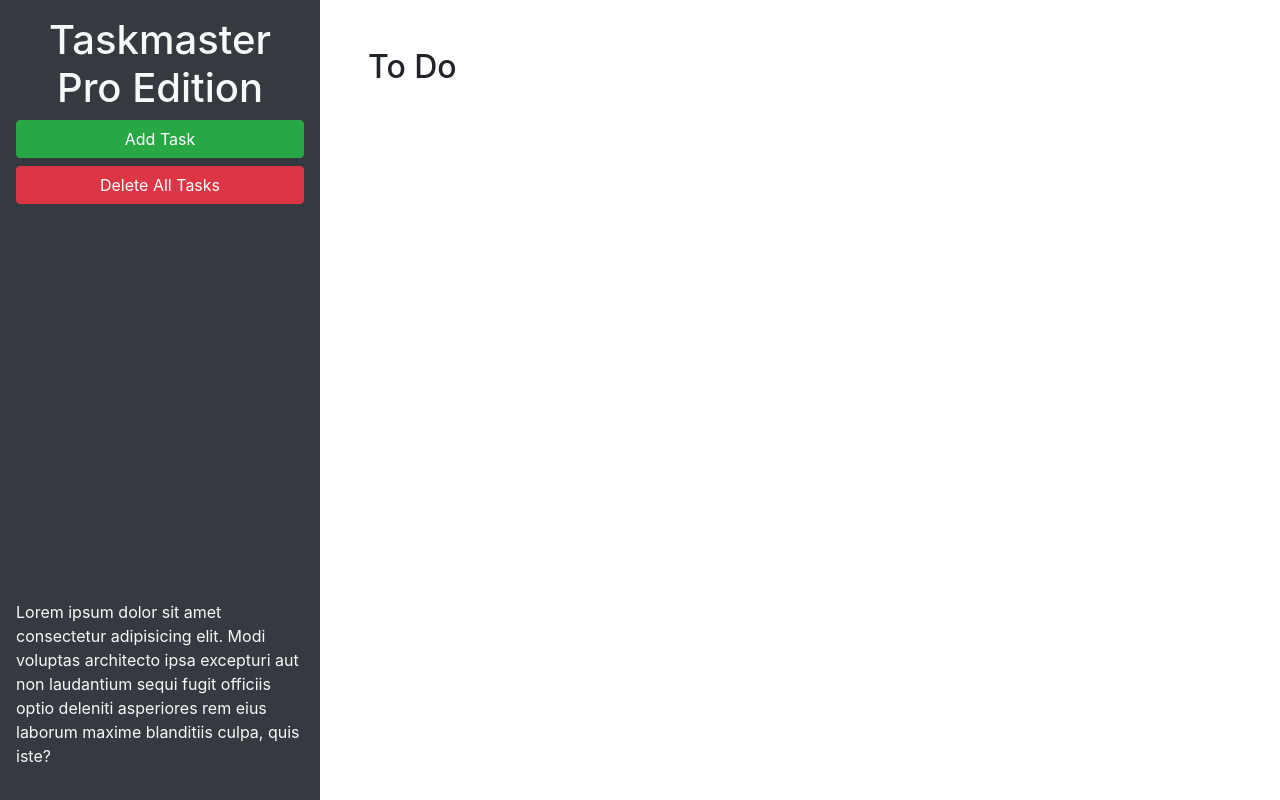
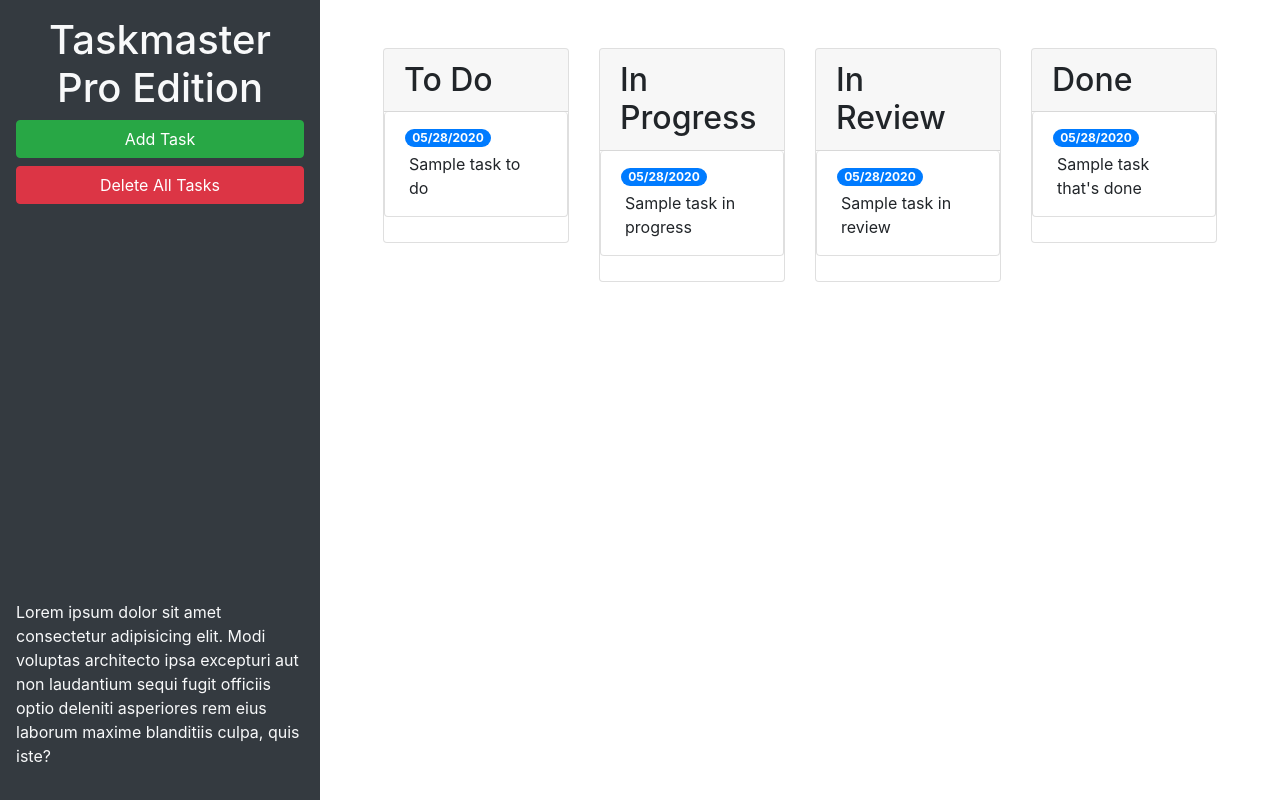
Before and after one commit to oliviafaraone/taskmaster-pro, a plain HTML site: page index.html in a window 1280 px wide. Drawn offline with nearby package versions, Linux system fonts and the light colour scheme.

Commit message:
incorporated bootsrap componenets

```diff
--- a/index.html
+++ b/index.html
@@ -24,9 +24,59 @@
       </p>
     </header>
     <main class="col-12 col-lg-9">
-      <div class="m-5">
-        <h2>To Do</h2>
-        <ul id="list-toDo" class="list-group"> </ul>
+      <div class="m-5 row justify-content-around">
+        <!-- todo start -->
+        <div class="col-12 col-md-6 col-xl-3 mb-3">
+          <div class="card">
+        <h2 class="card-header">To Do</h2>
+        <ul id="list-toDo" class="list-group">
+          <li class="list-group-item">
+            <span class="badge badge-primary badge-pill">05/28/2020</span>
+            <p class="m-1">Sample task to do</p>
+          </li>
+        </ul>
+      </div>
+    </div>
+       <!-- todo end -->
+       <!-- in progress start -->
+       <div class="col-12 col-md-6 col-xl-3 mb-3">
+        <div class="card">
+        <h2 class="card-header">In Progress</h2>
+        <ul id="list-inProgress" class="list-group">
+          <li class="list-group-item">
+            <span class="badge badge-primary badge-pill">05/28/2020</span>
+            <p class="m-1">Sample task in progress</p>
+          </li>
+        </ul>
+      </div>
+    </div>
+      <!-- in progress end -->
+        <!-- in review start -->
+  <div class="col-12 col-md-6 col-xl-3 mb-3">
+    <div class="card">
+    <h2 class="card-header">In Review</h2>
+    <ul id="list-inReview" class="list-group">
+      <li class="list-group-item">
+        <span class="badge badge-primary badge-pill">05/28/2020</span>
+        <p class="m-1">Sample task in review</p>
+      </li>
+    </ul>
+  </div>
+  </div>
+  <!-- in review end -->
+  <!-- done start -->
+  <div class="col-12 col-md-6 col-xl-3 mb-3">
+    <div class="card">
+    <h2 class="card-header">Done</h2>
+    <ul id="list-done" class="list-group">
+      <li class="list-group-item">
+        <span class="badge badge-primary badge-pill">05/28/2020</span>
+        <p class="m-1">Sample task that's done</p>
+      </li>
+    </ul>
+  </div>
+  </div>
+  <!-- done end -->
       </div>
     </main>
   </div>
@@ -46,11 +96,11 @@
           <form>
             <div class="form-group">
               <label for="modalTaskDescription">Task description</label>
-              <textarea id="modalTaskDescription" rows="3"></textarea>
+              <textarea id="modalTaskDescription" rows="3" class="form-control"></textarea>
             </div>
             <div class="form-group">
               <label for="modalDueDate">Due date</label>
-              <input type="text" id="modalDueDate" placeholder="mm/dd/yyyy" autocomplete="off" />
+              <input type="text" class="form-control" id="modalDueDate" placeholder="mm/dd/yyyy" autocomplete="off" />
             </div>
           </form>
         </div>
```
